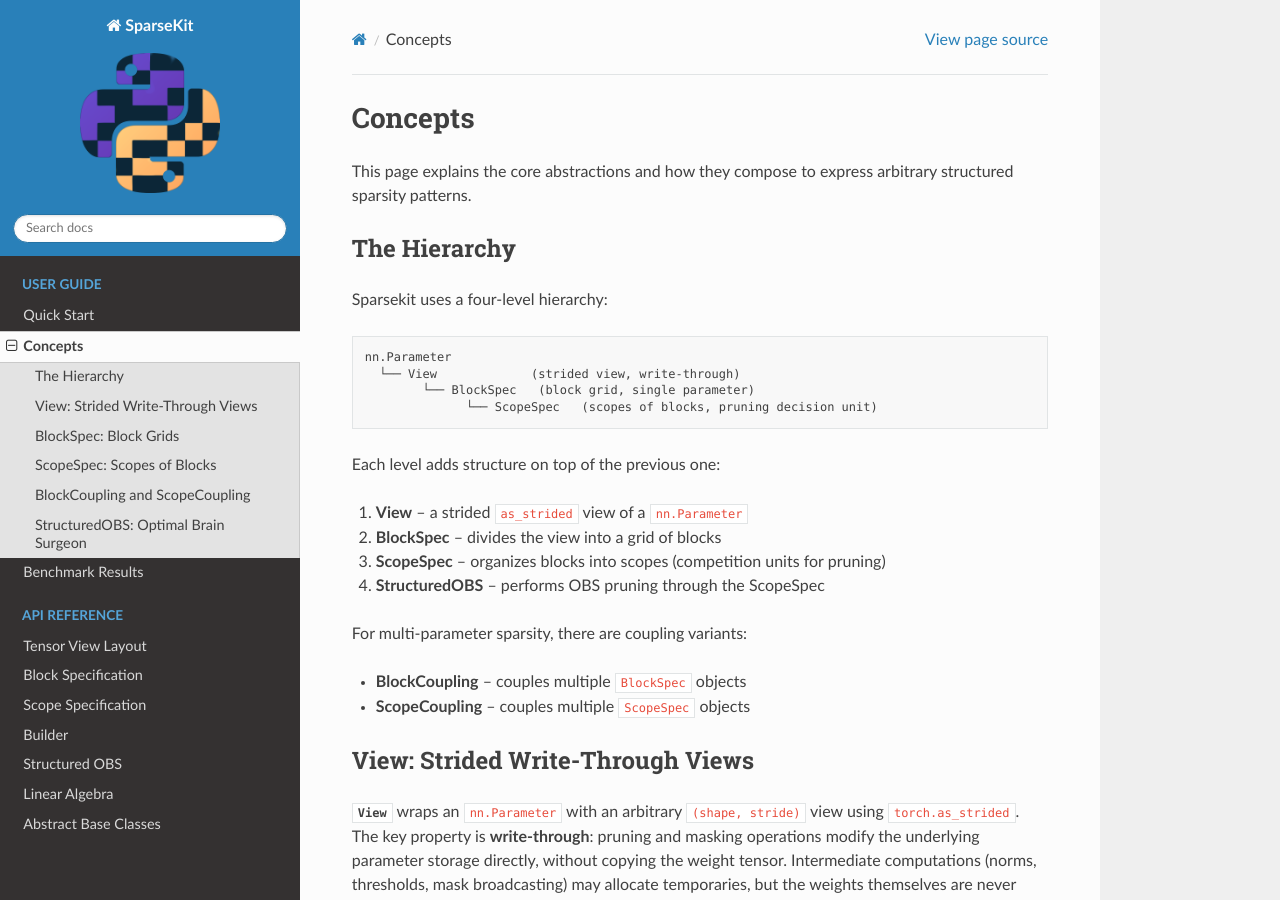
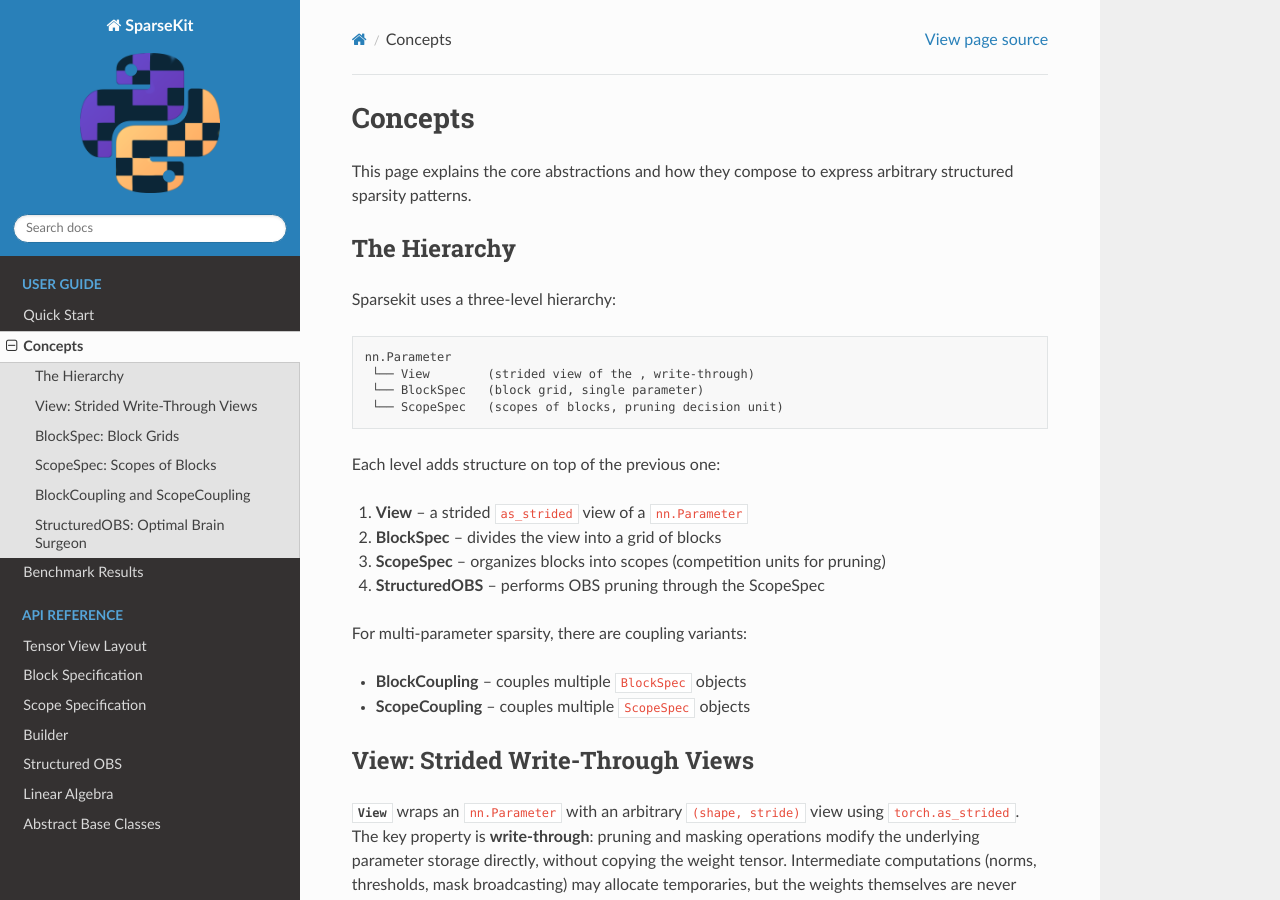
Before and after one commit to ayghri/sparsekit, a Sphinx documentation site: the page built from docs/source/concepts.rst, in a window 1280 px wide and 900 px high. Built offline with Sphinx 7.4.7 and the Read the Docs theme 3.1.0, drawn with Linux system fonts in a browser that asks for light colours.

Commit message:
updating doc

```diff
--- a/docs/source/concepts.rst
+++ b/docs/source/concepts.rst
@@ -7,12 +7,12 @@ express arbitrary structured sparsity patterns.
 The Hierarchy
 -------------
 
-Sparsekit uses a four-level hierarchy::
+Sparsekit uses a three-level hierarchy::
 
    nn.Parameter
-     └── View             (strided view, write-through)
-           └── BlockSpec   (block grid, single parameter)
-                 └── ScopeSpec   (scopes of blocks, pruning decision unit)
+    └── View        (strided view of the , write-through)
+    └── BlockSpec   (block grid, single parameter)
+    └── ScopeSpec   (scopes of blocks, pruning decision unit)
 
 Each level adds structure on top of the previous one:
 
```
Also changed, not shown: docs/source/index.rst (+4 -4 lines), docs/source/api/block.rst (renamed from docs/source/api/blocks.rst), docs/source/api/view.rst (renamed from docs/source/api/views.rst).
